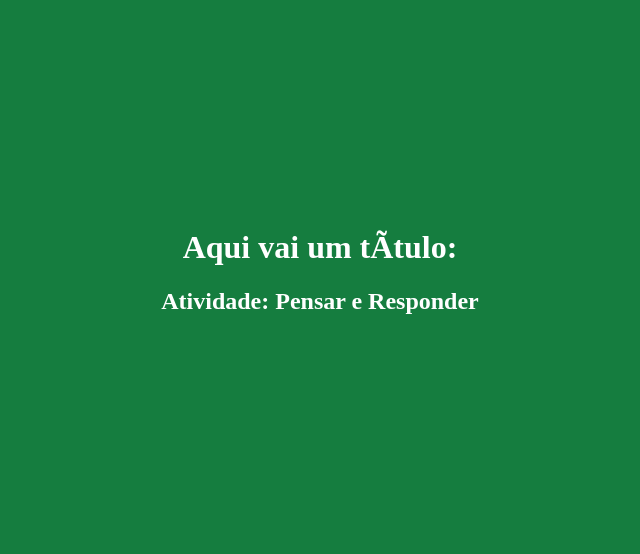
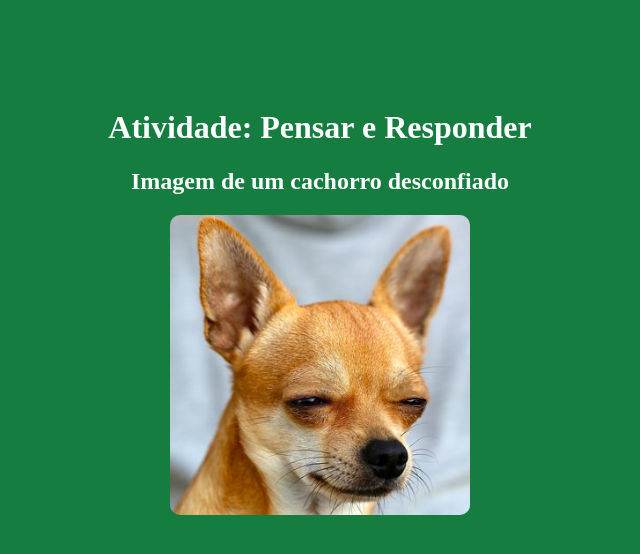
Before and after one commit to Shoffya/pensar_e_reponder, a plain HTML site: page index.html in a window 1280 px wide. Shown: the whole page, without its empty margins (320-960 px from the left). Drawn offline with Linux system fonts and the light colour scheme.

Commit message:
Inserted image

```diff
--- a/index.html
+++ b/index.html
@@ -14,8 +14,12 @@
 
 <body>
 
-    <h1>Aqui vai um título:</h1>
-    <h2>Atividade: Pensar e Responder</h2>
+    <h1>Atividade: Pensar e Responder</h1>
+    <h2>Imagem de um cachorro desconfiado</h2>
+
+    <div>
+        <img src="images/cachorro.png" alt="Cachorro Desconfiado">
+    </div>
 
 </body>
 
--- a/style.css
+++ b/style.css
@@ -1,24 +1,32 @@
-body{
+body {
     text-align: center;
-    padding: 200px;
+    padding: 80px;
     animation: colors 10s infinite;
 }
 
 @keyframes colors {
-    0%{
+    0% {
         background: rgb(150, 21, 143);
     }
-    25%{
+
+    25% {
         background: rgb(23, 21, 150);
     }
-    75%{
+
+    75% {
         background: rgb(21, 150, 42);
     }
-    100%{
+
+    100% {
         background: rgb(150, 21, 143);
     }
 }
 
-h1, h2{
+h1,
+h2 {
     color: white;
 }
+
+img{
+    border-radius: 10px;
+}
```
Also changed, not shown: images/cachorro.png (added).
